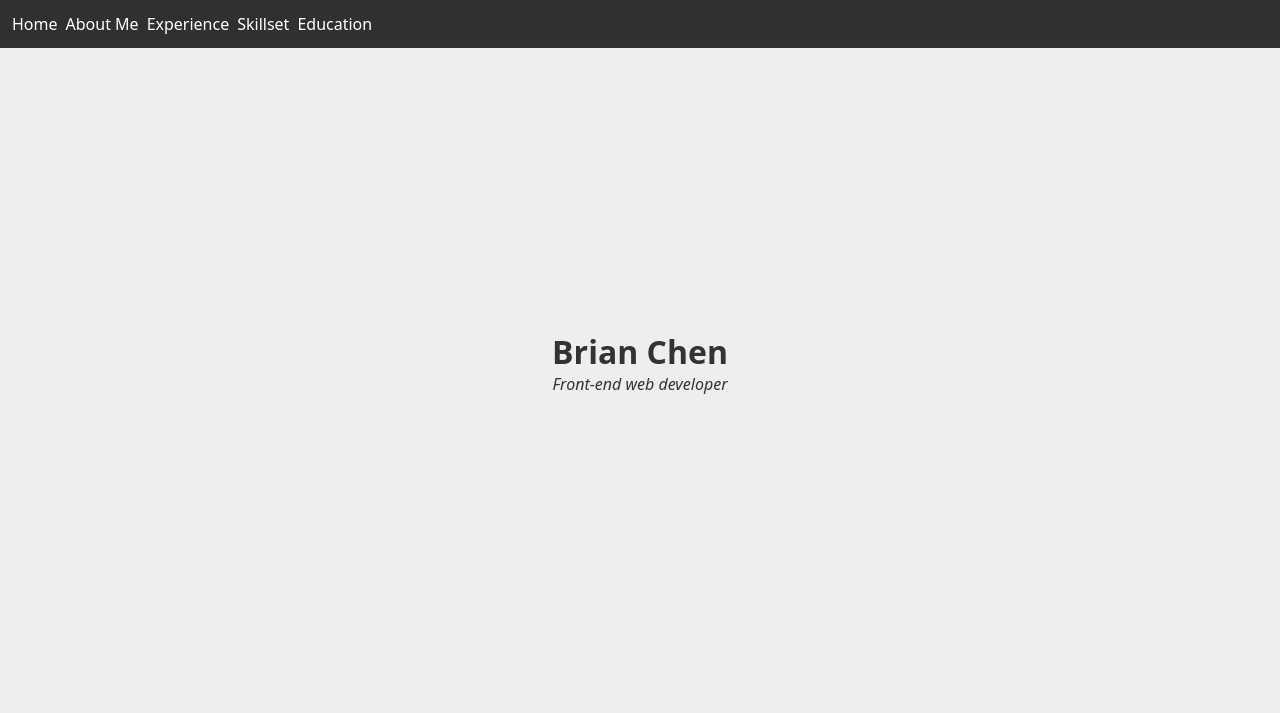
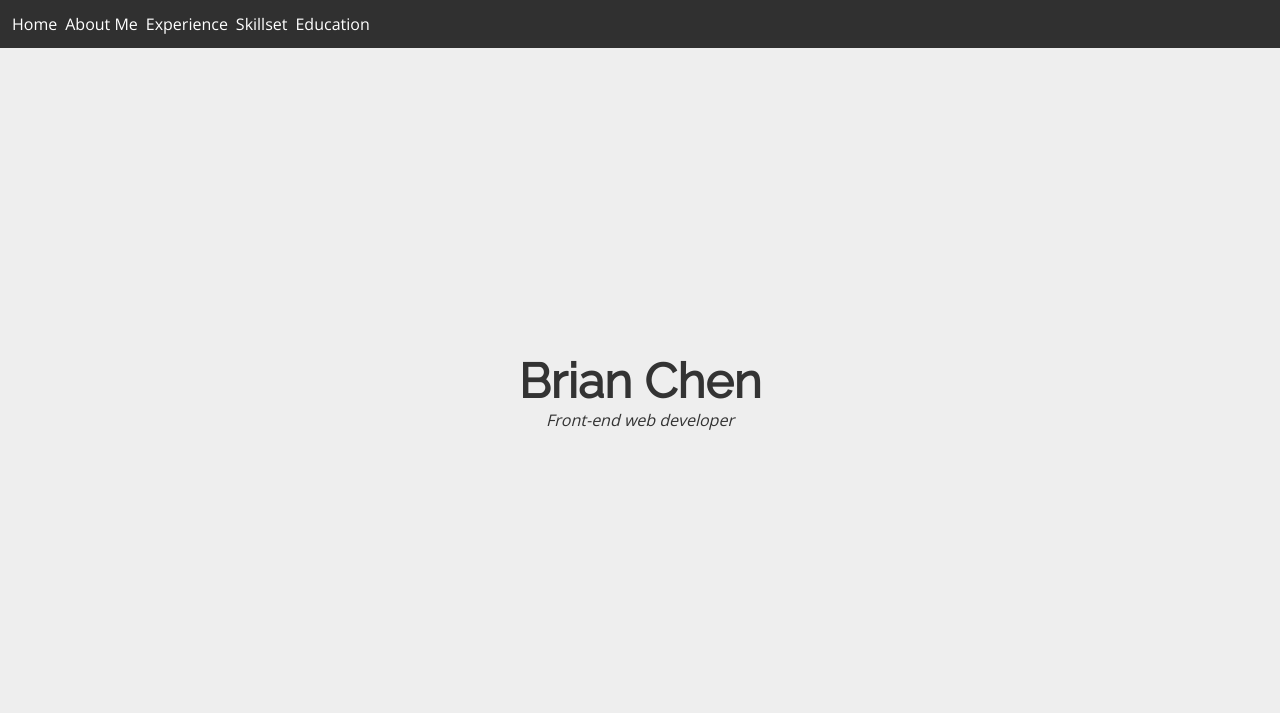
Before and after one commit to Brianzchen/personal-website, a React app: page / in a window 1280 px wide. Shown: the top 713 px of the page. Built offline with nearby package versions, Linux system fonts and the light colour scheme.

Commit message:
added nice fonts

```diff
--- a/index.html
+++ b/index.html
@@ -7,6 +7,7 @@
     <link rel="icon" type="image/png" href="#">
 
     <!-- Fonts -->
+    <link href="https://fonts.googleapis.com/css?family=Open+Sans|Raleway" rel="stylesheet">
     <link href="public/mdi/css/materialdesignicons.min.css" media="all" rel="stylesheet" type="text/css" />
   </head>
   <body>
--- a/src/App/Splash/Title/Name.js
+++ b/src/App/Splash/Title/Name.js
@@ -1,6 +1,7 @@
 import React from 'react';
 
 const style = {
+  fontSize: '48px',
   color: '#333333',
   marginBottom: 0,
 };
--- a/src/App/Splash/index.js
+++ b/src/App/Splash/index.js
@@ -1,4 +1,5 @@
 import React from 'react';
+import PropTypes from 'prop-types';
 
 import { home } from 'lib/locations';
 
@@ -26,6 +27,8 @@ class Splash extends React.Component {
       flexDirection: 'column',
       height: `${window.innerHeight}px`,
       background: '#eeeeee', // TODO replace with image
+      paddingTop: `${this.context.navBarHeight}px`,
+      boxSizing: 'border-box',
     };
 
     return (
@@ -37,4 +40,8 @@ class Splash extends React.Component {
   }
 }
 
+Splash.contextTypes = {
+  navBarHeight: PropTypes.number,
+};
+
 export default Splash;
--- a/src/components/Section/index.js
+++ b/src/components/Section/index.js
@@ -12,7 +12,6 @@ const Section = (props, context) => {
     <div style={{ ...style, ...props.style }} id={props.location.link}>
       <Header value={props.location.name} />
       {props.children}
-      <hr />
     </div>
   );
 };
--- a/src/components/Text/index.js
+++ b/src/components/Text/index.js
@@ -11,6 +11,7 @@ const style = {
 const Text = props => (
   <div style={style}>
     {props.children}
+    <hr />
   </div>
 );
 
--- a/src/css/style.css
+++ b/src/css/style.css
@@ -1,11 +1,15 @@
 html, body, #container {
   margin: 0;
   padding: 0;
-  font-family: 'Noto Sans', sans-serif;
+  font-family: 'Open Sans', sans-serif;
+}
+
+h1, h2, h3 {
+  font-family: 'Raleway', sans-serif;
 }
 
 input {
-  font-family: 'Noto Sans', sans-serif;
+  font-family: 'Open Sans', sans-serif;
 }
 
 a {
```
